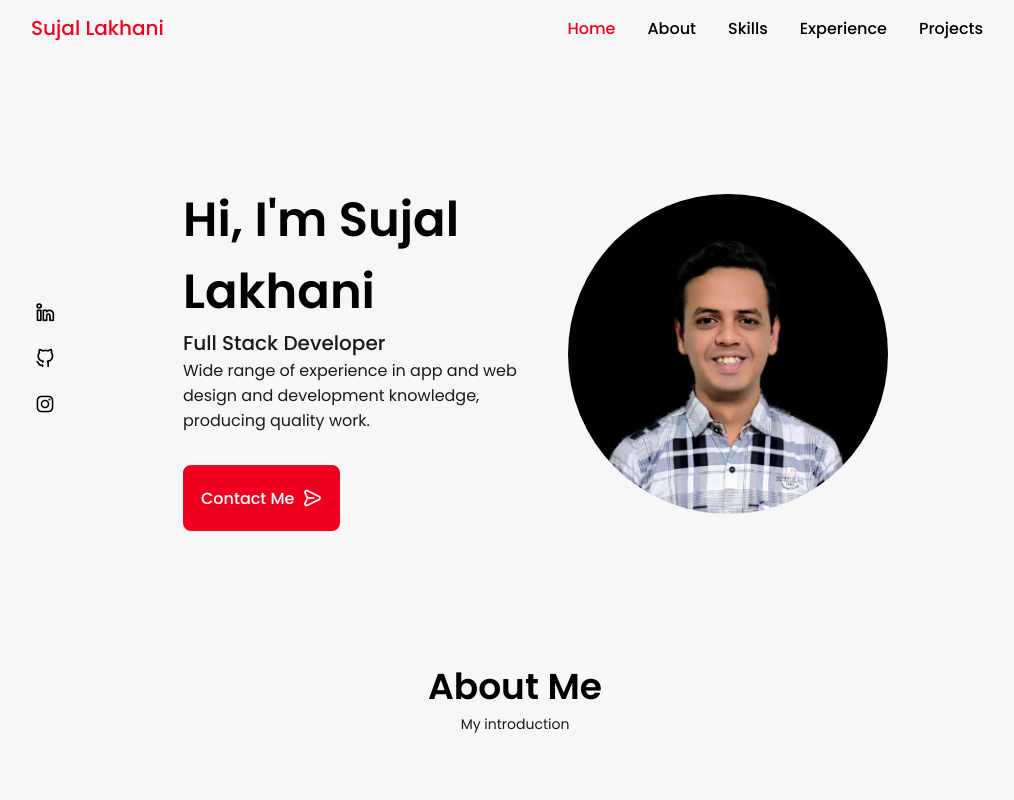
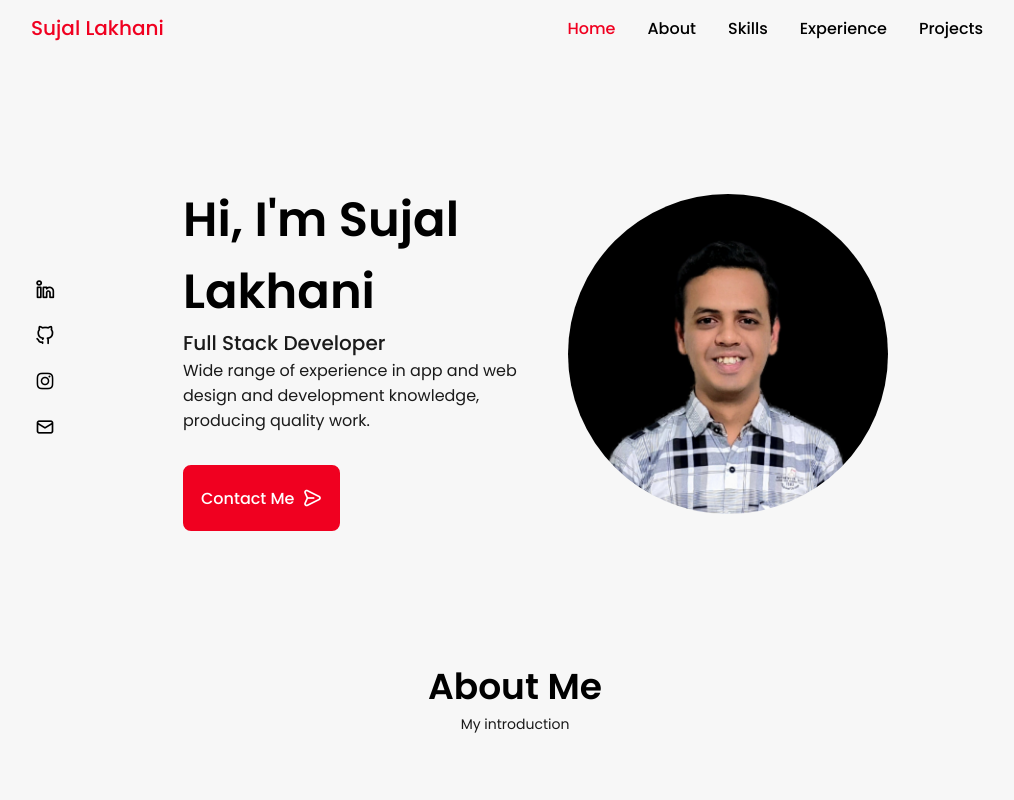
Before and after one commit to SujalLakhani/sujallakhani.github.io, a React (Create React App) app: page / in a window 1280 px wide. Shown: the top 800 px of the page, without its empty margins (125-1139 px from the left). Built offline with nearby package versions, Linux system fonts and the light colour scheme.

Commit message:
Add my mail

```diff
--- a/src/assets/css/styles.css
+++ b/src/assets/css/styles.css
@@ -272,7 +272,7 @@ img {
 }
 
 .home__blob:hover {
-  box-shadow: 0 1px 20px var(--first-color-alt);
+  box-shadow: 0 1px 12px var(--first-color);
   transition: 0.5s;
 }
 
@@ -599,7 +599,7 @@ img {
   border-radius: 0.5rem;
   box-shadow: 0 2px 4px rgba(0, 0, 0, 0.15);
   transition: 0.3s;
-  margin: 20px 0px;
+  margin: 20px 20px;
 }
 
 .services__container:hover {
--- a/src/components/Data.js
+++ b/src/components/Data.js
@@ -59,6 +59,11 @@ const SocialData = [
     link: "https://www.instagram.com/sujal_lakhani_01/",
     class: "uil uil-instagram",
   },
+  {
+    id: 4,
+    link: "mailto:sujallakhani98@gmail.com",
+    class: "uil uil-envelope-alt",
+  }
 ];
 
 const EduData = [
--- a/src/pages/Home.js
+++ b/src/pages/Home.js
@@ -61,7 +61,7 @@ const Home = (props) => {
               Wide range of experience in app and web design and development
               knowledge, producing quality work.
             </p>
-            <a href="#contact" className="button button--flex">
+            <a href="mailto:sujallakhani98@gmail.com" className="button button--flex">
               Contact Me <i className="uil uil-message button__icon"></i>
             </a>
           </div>
```
